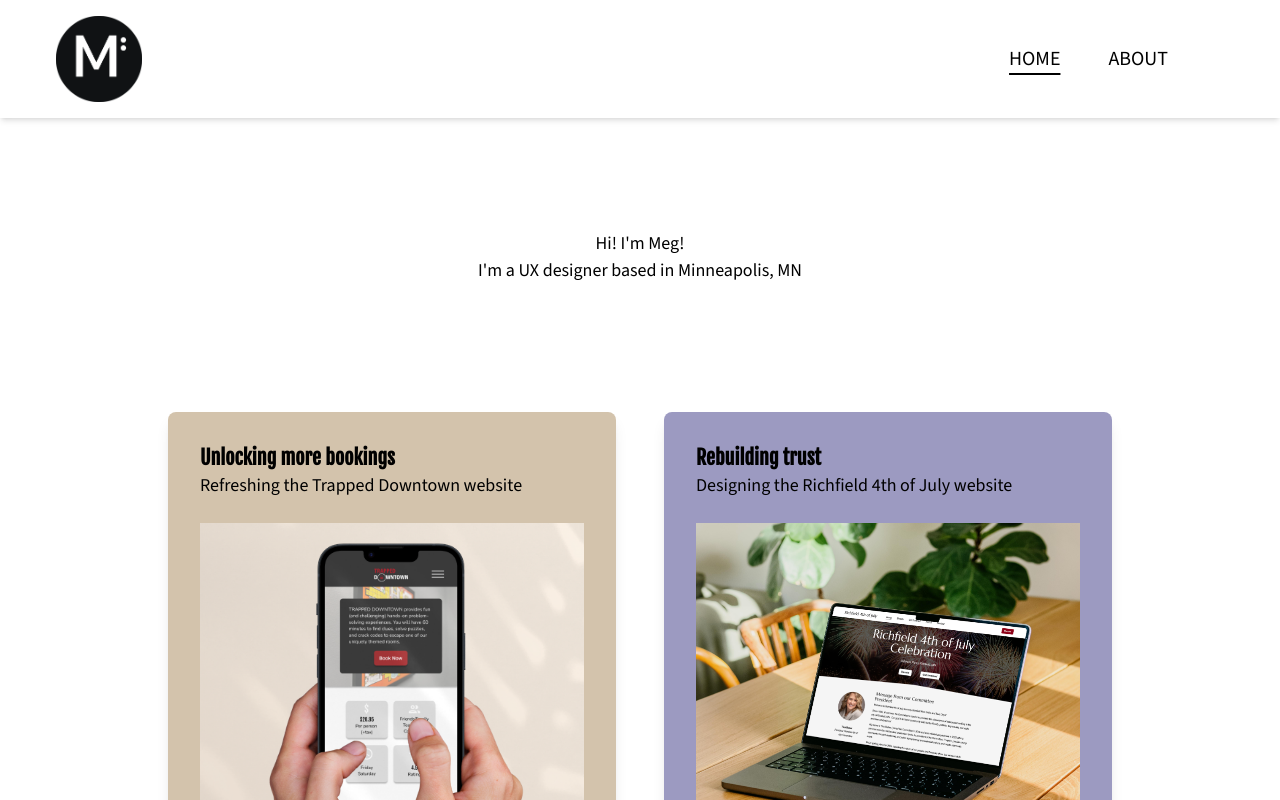
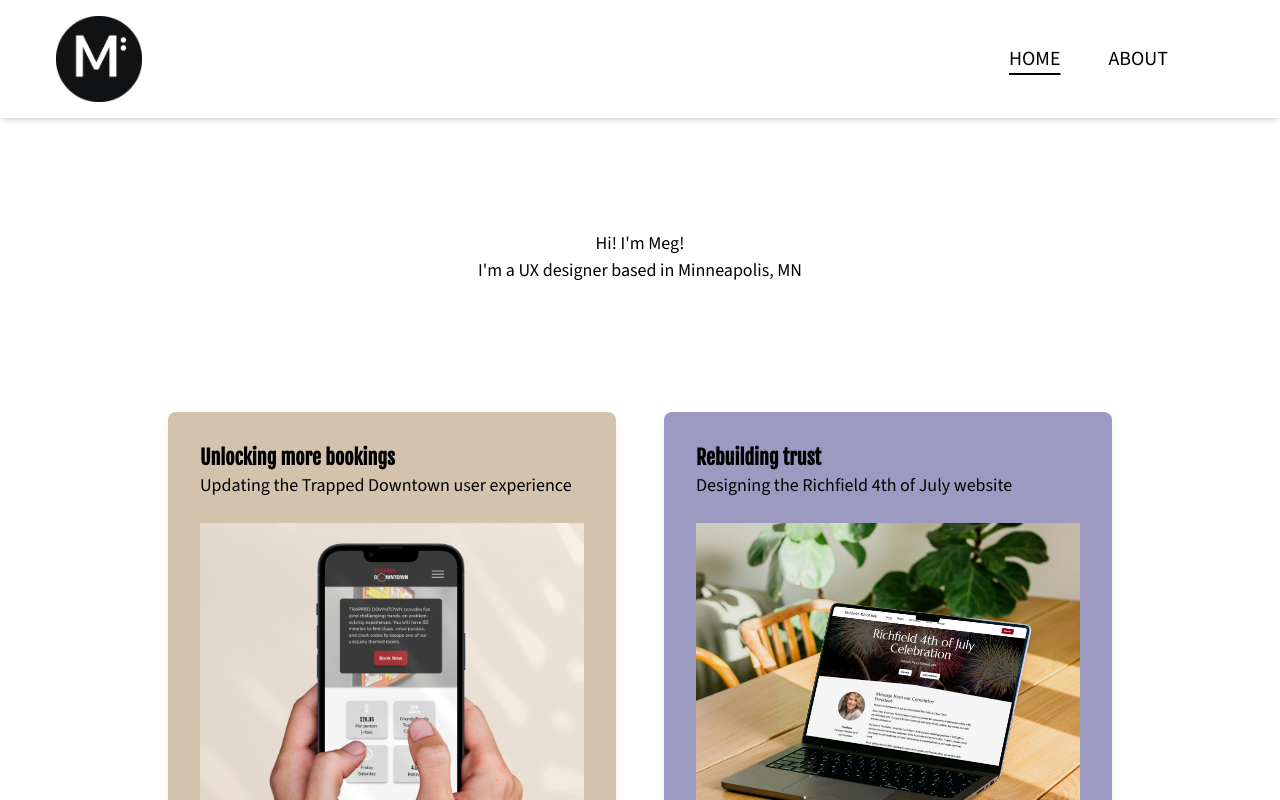
Before and after one commit to mshoemaker1/MyPortfolio, a Next.js app: page / in a window 1280 px wide. Shown: the top 800 px of the page. Built offline with nearby package versions, Linux system fonts and the light colour scheme.

Commit message:
trapped downtown content

```diff
--- a/app/projectData.ts
+++ b/app/projectData.ts
@@ -12,7 +12,7 @@ import { Point } from "@/components/Section/SectionBullets";
 export const data = [
   {
     title: "Unlocking more bookings",
-    description: "Refreshing the Trapped Downtown website",
+    description: "Updating the Trapped Downtown user experience",
     image: homeTrappedDowntown,
     bg: "bg-sand-500",
     path: "/projects/trapped-downtown",
```
